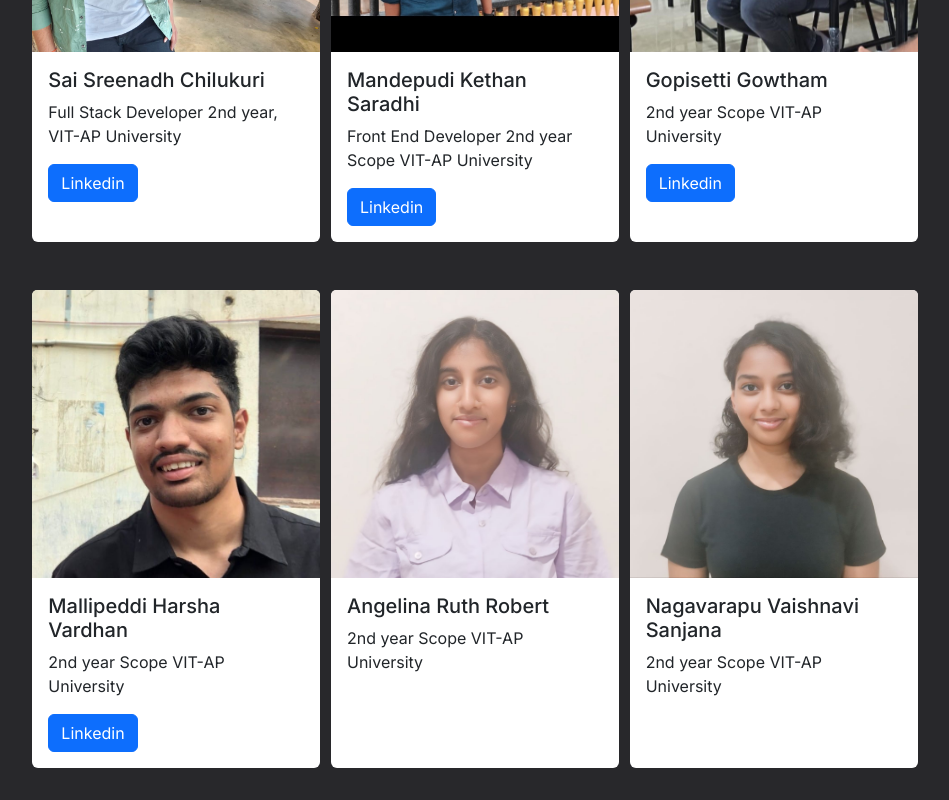
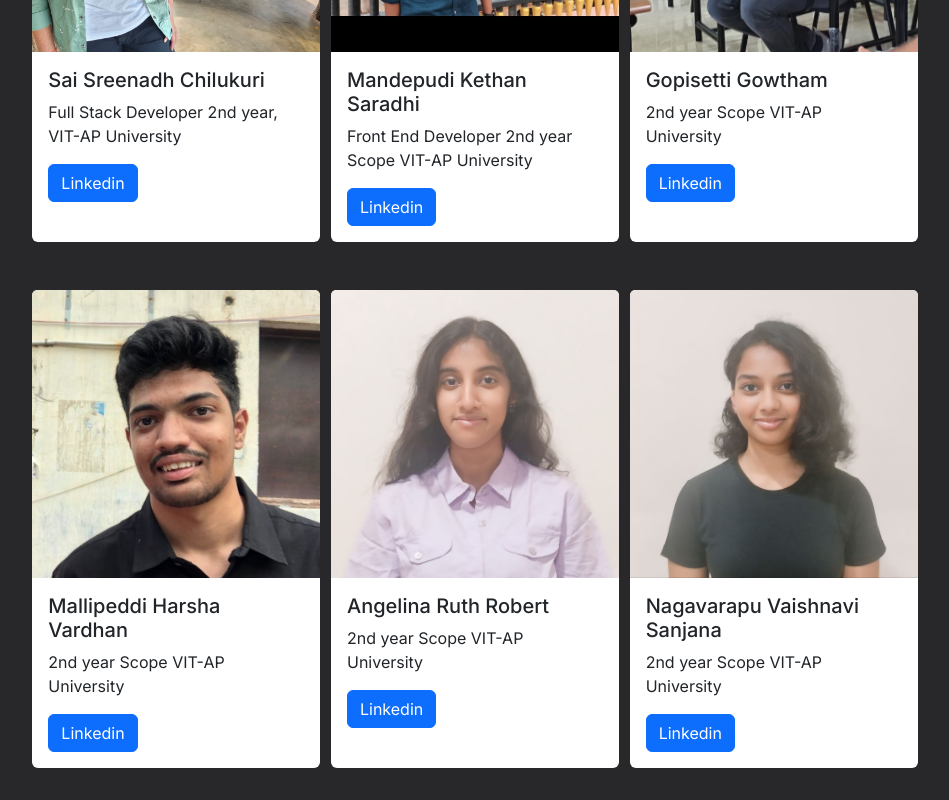
Before and after one commit to UrTechTips/LearnLab, a Next.js app: page /about in a window 1280 px wide. Shown: the part 332-1132 px from the top of the page, without its empty margins (165-1114 px from the left). Built offline with nearby package versions, Linux system fonts and the light colour scheme; no server answers.

Commit message:
Changes to linkedin links

```diff
--- a/src/app/about/page.jsx
+++ b/src/app/about/page.jsx
@@ -30,11 +30,13 @@ const data = [
 	{
 		name: "Angelina Ruth Robert",
 		desc: "2nd year Scope VIT-AP University",
+		linkedin: "https://www.linkedin.com/in/angelina-ruth-robert-b3b40a30a",
 		image: "/images/Angelina.jpg",
 	},
 	{
 		name: "Nagavarapu Vaishnavi Sanjana",
 		desc: "2nd year Scope VIT-AP University",
+		linkedin: "https://www.linkedin.com/in/vaishnavi-sanjana-nagavarapu-902026327",
 		image: "/images/Sanjana.jpg",
 	},
 ];
```
